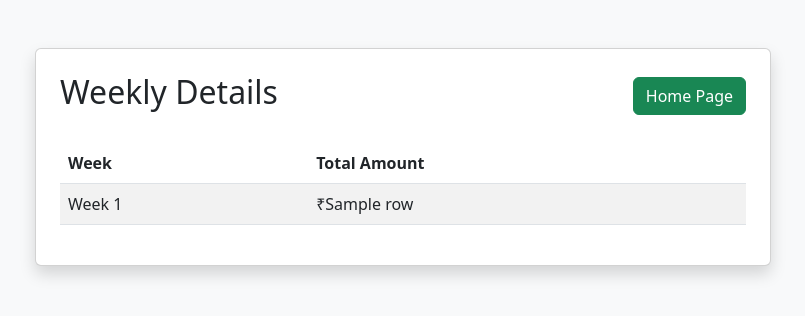
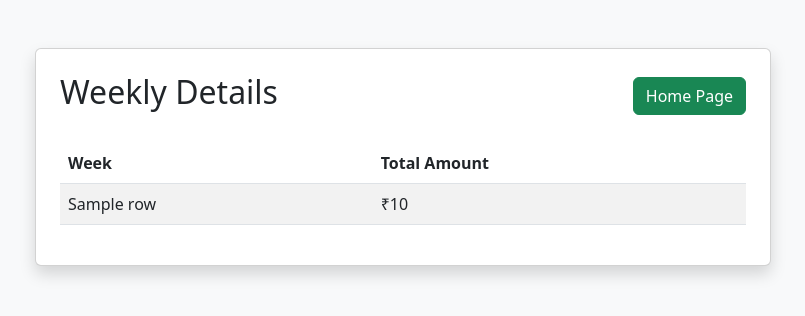
Before and after one commit to RohithSriSai143/shop-ledger, a Flask app: template templates/weekly_details.html in a window 1280 px wide. Shown: the part 56-372 px from the top of the page, without its empty margins (237-1042 px from the left). Run offline with Flask 3, Linux system fonts and the light colour scheme; the template is opened without the code that fills it: most values are stand-ins (such as "Sample title", 1, 10 or a date in 2020).

Commit message:
Update weekly_details.html

```diff
--- a/templates/weekly_details.html
+++ b/templates/weekly_details.html
@@ -32,8 +32,8 @@
                         <tbody>
                             {% for row in transactions %}
                             <tr>
-                                <td>Week {{ loop.index }}</td>
-                                <td>₹{{ row[5] }}</td>
+                                <td>{{ row.name }}</td>
+                                <td>₹{{ row.total }}</td>
                             </tr>
                             {% endfor %}
                         </tbody>
```
